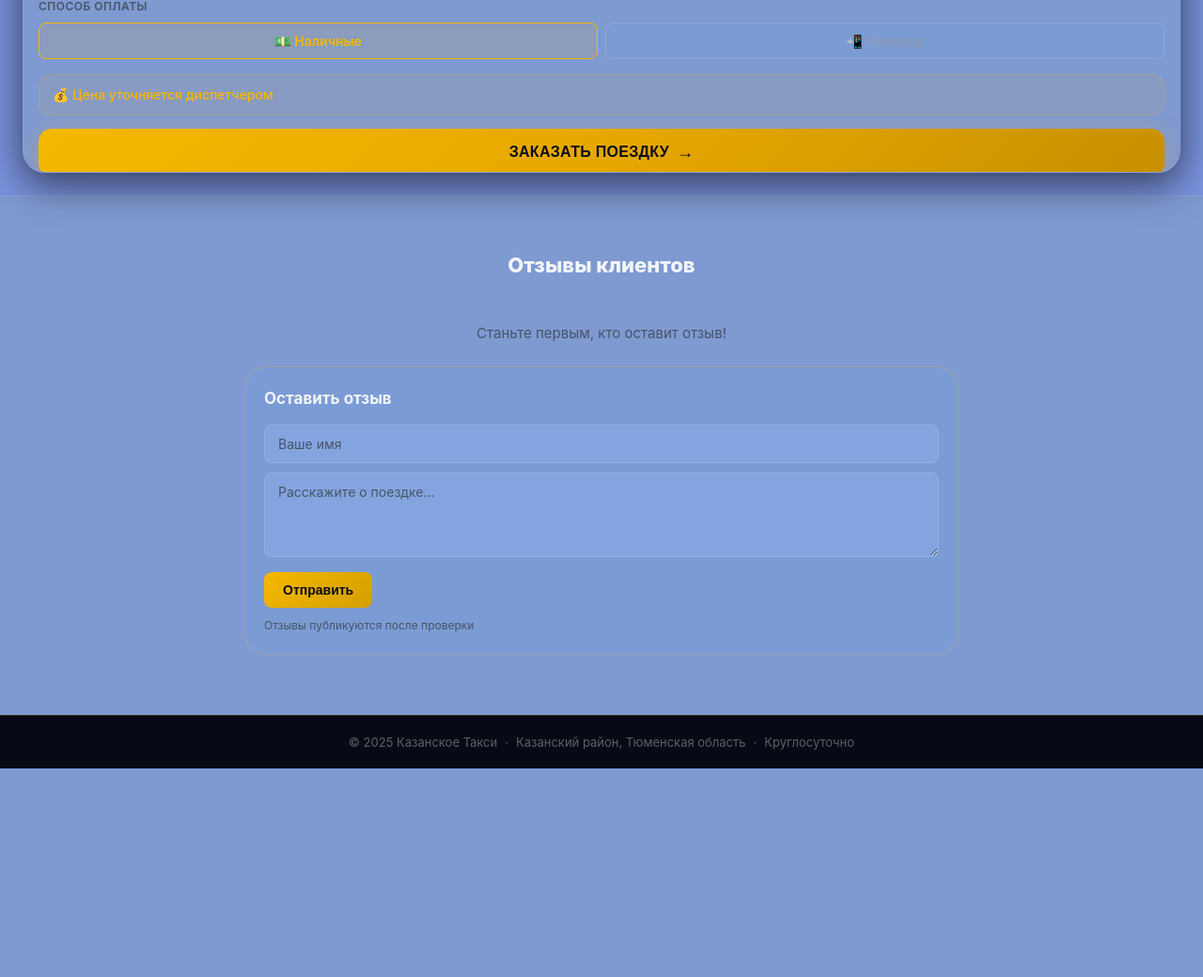
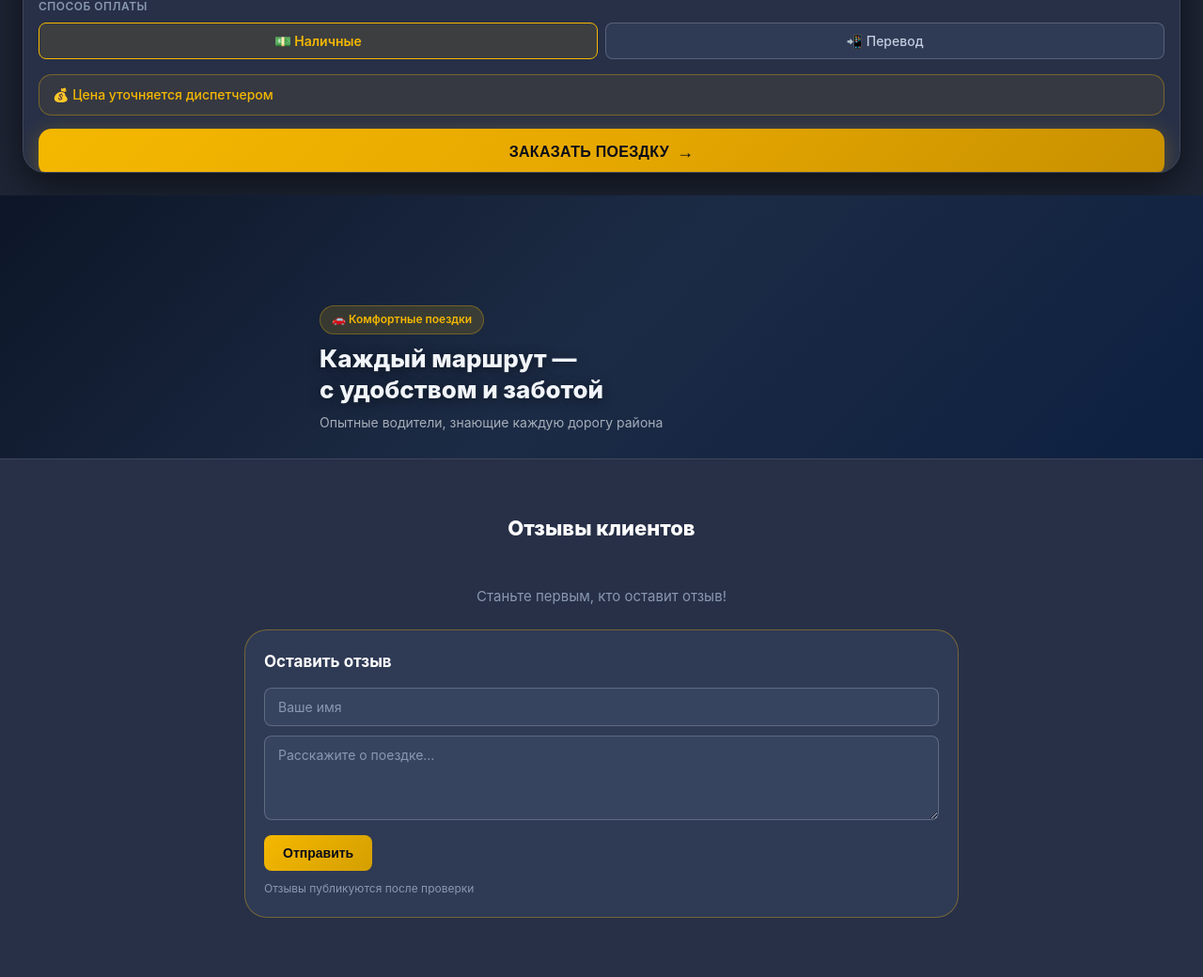
Before and after one commit to KPAVCHENKO/taxi, a Flask app: page / in a window 1280 px wide. Shown: the part 1800-2840 px from the top of the page at 94% size. Before the commit the page ends 2618 px from the top, so only its background shows below. Run offline with Flask 3, Linux system fonts and the light colour scheme; data that the repository does not hold is empty; some libraries are stand-ins or nearby versions.

Commit message:
Add files via upload

```diff
--- a/static/css/style.css
+++ b/static/css/style.css
@@ -19,21 +19,21 @@
   --orange-bg:    rgba(249,115,22,0.12);
   --orange-dark:  #EA6C0A;
 
-  /* ── Поверхности (тёмная тема) ── */
-  --bg:           #7992dd;
-  --surface:      #7f99d1;
-  --surface-2:    #7b9bd4;
-  --surface-3:    #84a4df;
+  /* ── Поверхности ── */
+  --bg:           #1E2535;
+  --surface:      #273047;
+  --surface-2:    #2F3A55;
+  --surface-3:    #374460;
 
   /* ── Текст ── */
-  --text:         #F1F5F9;
-  --text-2:       #8B9AB5;
-  --text-muted:   #475569;
+  --text:         #FFFFFF;
+  --text-2:       #C2CEDF;
+  --text-muted:   #8998B0;
 
   /* ── Границы ── */
-  --border:       rgba(255,255,255,0.07);
-  --border-2:     rgba(255,255,255,0.12);
-  --border-gold:  rgba(245,184,0,0.22);
+  --border:       rgba(255,255,255,0.11);
+  --border-2:     rgba(255,255,255,0.20);
+  --border-gold:  rgba(245,184,0,0.35);
 
   /* ── Состояния ── */
   --success:      #10B981;
@@ -72,7 +72,7 @@ body {
   position: sticky;
   top: 0;
   z-index: 200;
-  background: rgba(8,12,24,0.92);
+  background: rgba(20,28,50,0.95);
   backdrop-filter: blur(16px);
   -webkit-backdrop-filter: blur(16px);
   border-bottom: 1px solid var(--border-gold);
@@ -143,7 +143,7 @@ body {
   background:
     linear-gradient(160deg, rgba(8,12,24,0.55) 0%, rgba(10,16,30,0.75) 100%),
     url('/static/img/hero-bg.jpg') center 30% / cover no-repeat;
-  background-color: #0A1020;
+  background-color: #1A2438;
   padding: 36px 20px 32px;
   color: white;
   border-bottom: 1px solid var(--border-gold);
@@ -1224,3 +1224,69 @@ body {
 ::-webkit-scrollbar { width: 5px; }
 ::-webkit-scrollbar-track { background: transparent; }
 ::-webkit-scrollbar-thumb { background: rgba(245,184,0,0.25); border-radius: 4px; }
+
+/* ═══════════════════════════════════════════════════════
+   ФОТО-СЕКЦИЯ
+═══════════════════════════════════════════════════════ */
+.photo-section {
+  padding: 0;
+  overflow: hidden;
+}
+
+.photo-card {
+  position: relative;
+  min-height: 240px;
+  background-size: cover;
+  background-position: center;
+  display: flex;
+  align-items: flex-end;
+}
+
+.photo-card-interior {
+  background-image:
+    linear-gradient(to top, rgba(13,22,40,0.92) 0%, rgba(13,22,40,0.40) 60%, rgba(13,22,40,0.15) 100%),
+    url('/static/img/interior.jpg');
+  background-color: #1C2B45;
+  min-height: 280px;
+}
+
+/* Если фото нет — красивый градиент-заглушка */
+.photo-card-interior:not([style*="background-image"]) {
+  background: linear-gradient(135deg, #0D1628 0%, #1C2B45 50%, #0D2040 100%);
+}
+
+.photo-overlay {
+  padding: 24px 20px 28px;
+  max-width: 640px;
+  margin: 0 auto;
+  width: 100%;
+}
+
+.photo-badge {
+  display: inline-flex;
+  align-items: center;
+  gap: 6px;
+  background: rgba(245,184,0,0.15);
+  border: 1px solid rgba(245,184,0,0.30);
+  border-radius: 20px;
+  padding: 5px 12px;
+  font-size: 12px;
+  font-weight: 600;
+  color: var(--gold);
+  margin-bottom: 10px;
+}
+
+.photo-title {
+  font-size: clamp(18px, 5vw, 26px);
+  font-weight: 800;
+  color: #F1F5F9;
+  line-height: 1.25;
+  margin-bottom: 8px;
+  text-shadow: 0 2px 12px rgba(0,0,0,0.5);
+}
+
+.photo-sub {
+  font-size: 14px;
+  color: rgba(241,245,249,0.65);
+  line-height: 1.5;
+}
--- a/templates/index.html
+++ b/templates/index.html
@@ -261,6 +261,17 @@
   </div><!-- /booking-card -->
 </div><!-- /booking-wrap -->
 
+<!-- ═══════════ ФОТО-СЕКЦИЯ ═══════════ -->
+<section class="photo-section">
+  <div class="photo-card photo-card-interior">
+    <div class="photo-overlay">
+      <div class="photo-badge">🚗 Комфортные поездки</div>
+      <h3 class="photo-title">Каждый маршрут —<br>с удобством и заботой</h3>
+      <p class="photo-sub">Опытные водители, знающие каждую дорогу района</p>
+    </div>
+  </div>
+</section>
+
 <!-- ═══════════ ОТЗЫВЫ ═══════════ -->
 <section class="reviews-section" id="reviews-section">
   <div class="reviews-inner">
```
Also changed, not shown: static/img/hero-bg.png (added), static/img/interior.png (added), static/img/logo.png (added).
